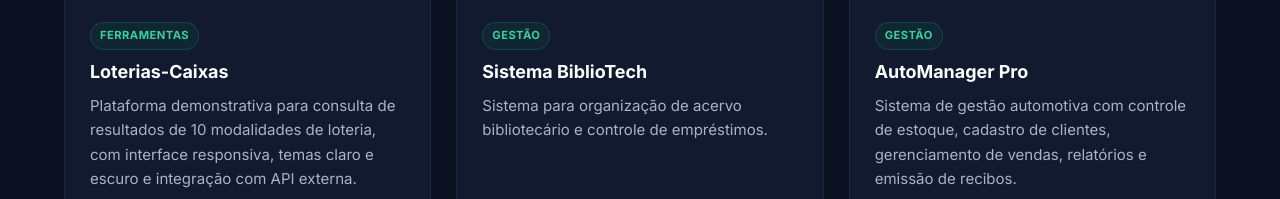
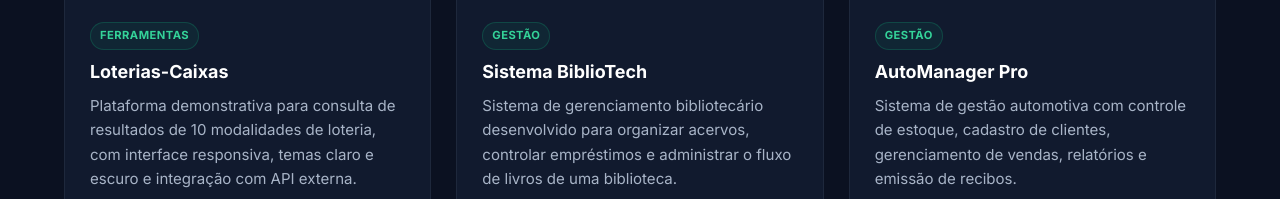
Before and after one commit to awaldige/andre-waldige-portfolio, a plain HTML site: page projetos.html in a window 1280 px wide. Shown: the part 2251-2450 px from the top of the page. Drawn offline with Linux system fonts and the light colour scheme; a script that the page names is missing.

Commit message:
Revise BiblioTech project card content
Updated project details for BiblioTech including description and image alt text.

```diff
--- a/projetos.html
+++ b/projetos.html
@@ -581,12 +581,13 @@
     </div>
 </article>
 
+
 <!-- 08 - BIBLIOTECH -->
 <article class="card-projeto project-card reveal" data-category="gestao">
 
     <img
         src="img/bibliotech.jpeg"
-                            alt="Captura de tela do projeto Sistema BiblioTech"
+        alt="Interface do sistema BiblioTech para gerenciamento de acervo bibliotecário"
         width="640"
         height="360"
         loading="lazy"
@@ -599,8 +600,9 @@
         <h3>Sistema BiblioTech</h3>
 
         <p>
-                                Sistema para organização de acervo bibliotecário
-                                e controle de empréstimos.
+            Sistema de gerenciamento bibliotecário desenvolvido
+            para organizar acervos, controlar empréstimos e
+            administrar o fluxo de livros de uma biblioteca.
         </p>
 
         <div class="tecnologias">
```
Lines whose indentation alone changed are shown as unchanged.
